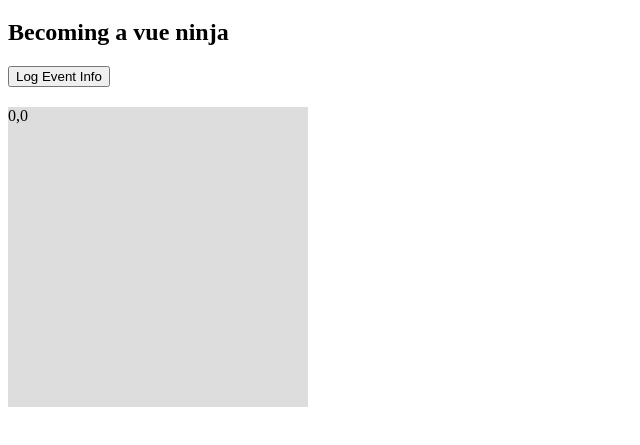
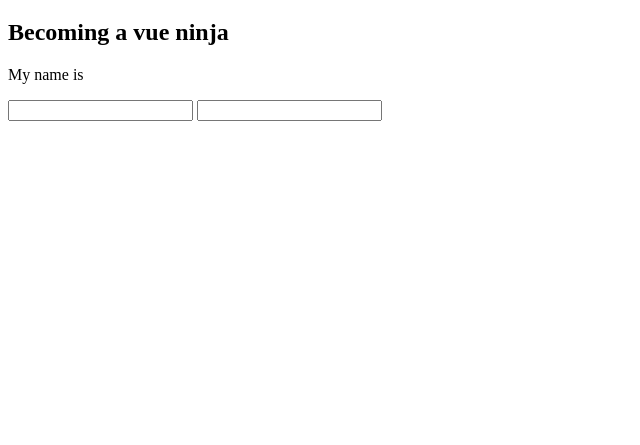
Before and after one commit to Rakibxl/Udemy-Vue-JS, a plain HTML site: page index.html in a window 1280 px wide. Shown: the part 61-506 px from the top of the page, without its empty margins (0-640 px from the left). Drawn offline with nearby package versions, Linux system fonts and the light colour scheme.

Commit message:
Added keyboard event

```diff
--- a/app.js
+++ b/app.js
@@ -2,18 +2,12 @@ new Vue({
     el: '#app',
     data:{
         title: 'Becoming a vue ninja',
-        coords: {
-            x : 0,
-            y : 0
-        }
+        name: ''
+
     },
     methods:{
-            logEvent(e){
-                    console.log(e)
-            },
-            logCoords(e){
-              this.coords.x = e.offsetX
-              this.coords.y = e.offsetY
-            }
+        updateName(e){
+            this.name = e.target.value
         }
+    }
 })
--- a/index.html
+++ b/index.html
@@ -5,23 +5,15 @@
     <meta name="viewport" content="width=device-width, initial-scale=1.0">
     <title>Vue Basics</title>
     <script src="https://cdn.jsdelivr.net/npm/vue/dist/vue.js"></script>
-    <style>
-        .canvas{
-            width: 300px;
-            height: 300px;
-            margin-top: 20px;
-            background: #ddd;
-        }
-    </style>
+
 </head>
 <body>
     <h1>Vue Basics</h1>
     <div id="app">
         <h2>{{title}}</h2>
-        <button @click="logEvent">Log Event Info</button>
-         <div class="canvas" @mousemove="logCoords">
-          {{ coords.x }},{{ coords.y }}
-         </div>
+        <p>My name is {{name}}</p>
+        <input type="text" @keyup="updateName">
+        <input type="text" @keypress="updateName">
     </div>
 
     <script src="app.js"></script>
```
